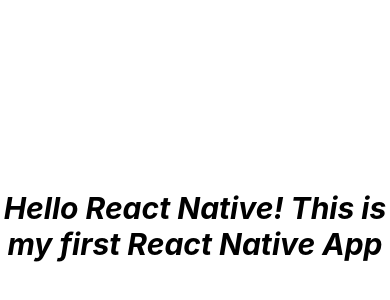
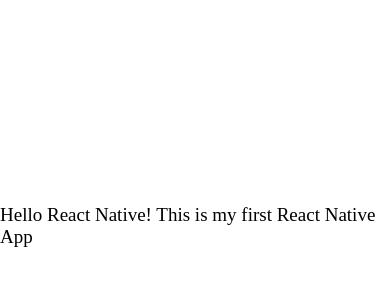
Before and after one commit to kid-us/HelloApp, a React Native app: screen / in a window 390 px wide. Shown: the part 196-496 px from the top of the page. Built offline with nearby package versions, Linux system fonts and the light colour scheme.

Commit message:
Styling Text Components

```diff
--- a/Texts.js
+++ b/Texts.js
@@ -1,20 +1,11 @@
 import React from "react";
-import { Text, View } from "react-native";
+import { View } from "react-native";
+import AppText from "./app/components/AppText";
 
 function Texts(props) {
   return (
     <View style={{ flex: 1, justifyContent: "center", alignItems: "center" }}>
-      <Text
-        style={{
-          //   fontFamily: "Roboto",
-          fontSize: 30,
-          fontStyle: "italic",
-          fontWeight: "bold",
-          textAlign: "center",
-        }}
-      >
-        Hello React Native! This is my first React Native App
-      </Text>
+      <AppText>Hello React Native! This is my first React Native App</AppText>
     </View>
   );
 }
--- /dev/null
+++ b/app/components/AppText.js
@@ -0,0 +1,13 @@
+import { Text, StyleSheet, Platform } from "react-native";
+function AppText({ children }) {
+  return <Text style={styles.text}>{children}</Text>;
+}
+
+const styles = StyleSheet.create({
+  text: {
+    fontSize: 19,
+    fontFamily: Platform.OS === "android" ? "Roboto" : "Avenir",
+  },
+});
+
+export default AppText;
```
